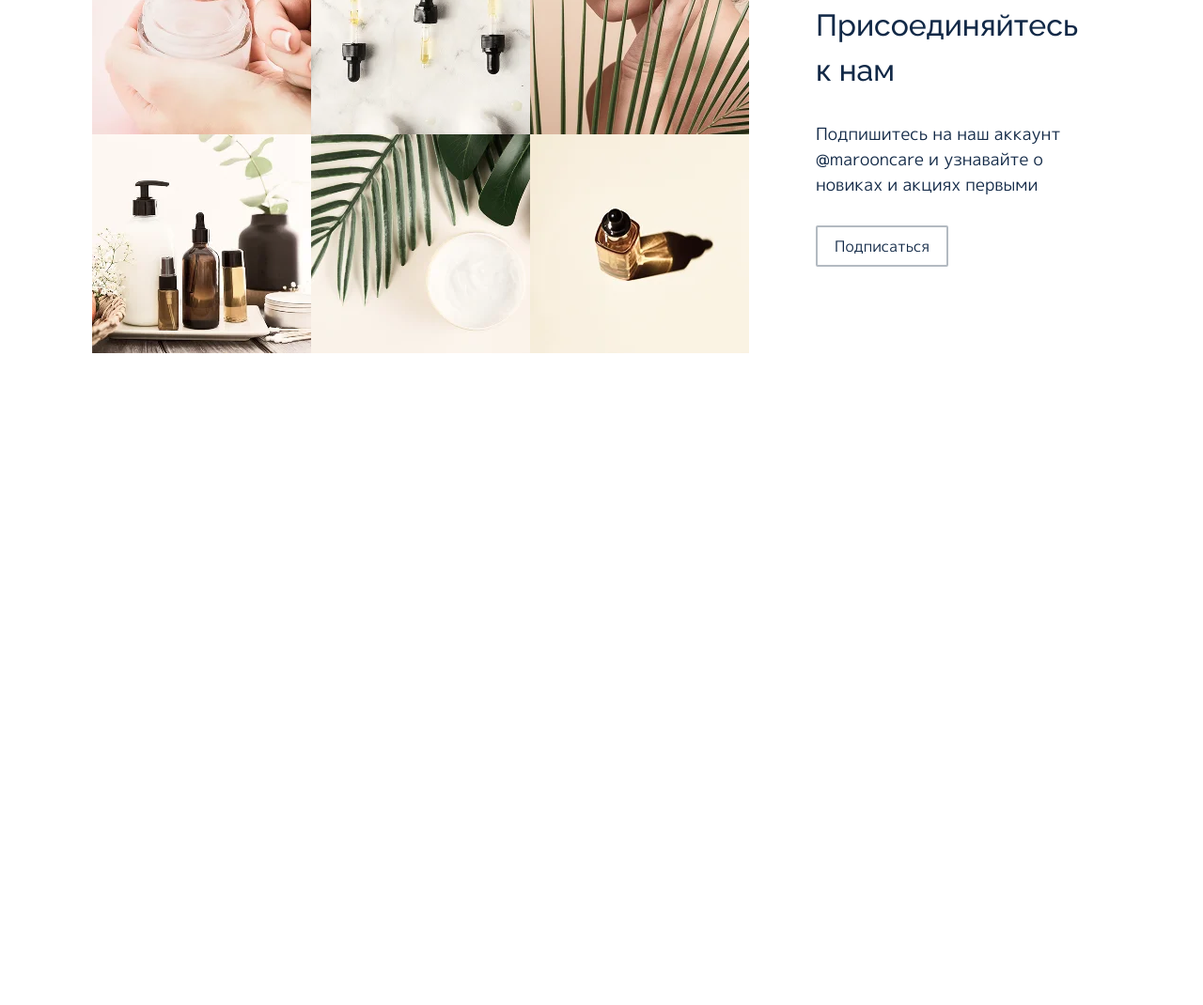
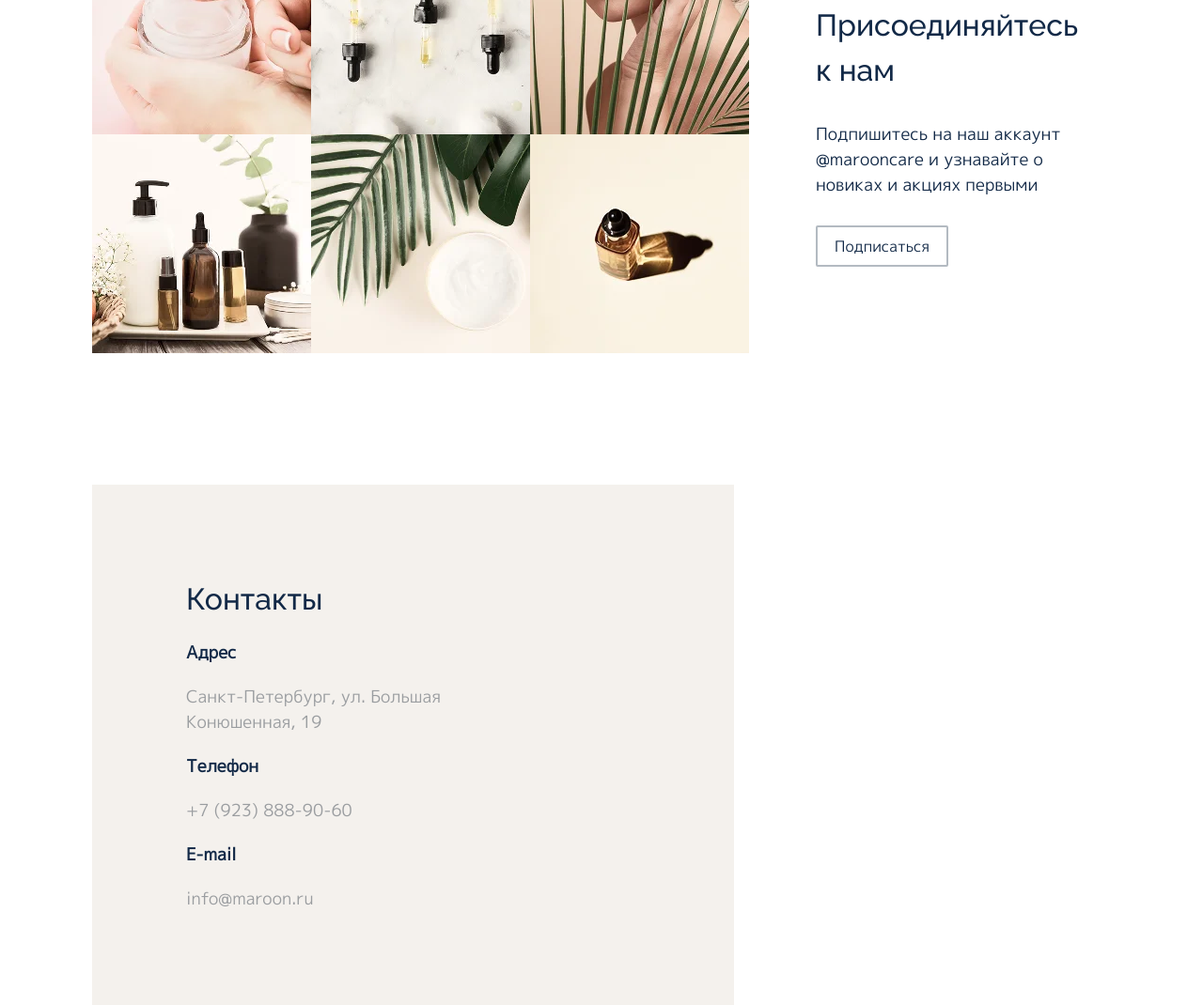
Before and after one commit to arhitecsh/maroon, a website: page index.html in a window 1280 px wide. Shown: the part 3477-4547 px from the top of the page at 94% size. Before the commit the page ends 3853 px from the top, so only its background shows below. Drawn offline with nearby package versions, Linux system fonts and the light colour scheme.

Commit message:
contacts commit

```diff
--- a/index.html
+++ b/index.html
@@ -207,14 +207,33 @@
                     <div class="call__desk">
                         <h2 class="call__title title">Присоединяйтесь к нам</h2>
                         <p class="call__text text">Подпишитесь на наш аккаунт @marooncare
-                        и узнавайте о новиках и акциях первыми</p>
+                            и узнавайте о новиках и акциях первыми</p>
                         <a href="#" class="btn">Подписаться</a>
                     </div>
                 </div>
             </div>
         </section>
         <section class="contacts">
-
+            <div class="container">
+                <div class="contacts__wrapper">
+                    <div class="contacts__desk">
+                        <h2 class="contacts__title title">Контакты</h2>
+                        <h3 class="contacts__text-title text">Адрес</h3>
+                        <p class="contacts__text text">Санкт-Петербург,
+                            ул. Большая Конюшенная, 19</p>
+                        <h3 class="contacts__text-title text">Телефон</h3>
+                        <p class="contacts__text text">+7 (923) 888-90-60</p>
+                        <h3 class="contacts__text-title text">E-mail</h3>
+                        <p class="contacts__text text">info@maroon.ru</p>
+                    </div>
+                    <div class="contacts__map">
+                        <iframe
+                            src="https://yandex.ru/map-widget/v1/?ll=37.566772%2C55.752329&mode=search&oid=103474119190&ol=biz&z=17.06"
+                            frameborder="0" allowfullscreen="true">
+                        </iframe>
+                    </div>
+                </div>
+            </div>
         </section>
     </main>
     <footer class="footer">
--- /dev/null
+++ b/styles/blocks/_contacts.scss
@@ -0,0 +1,50 @@
+@use "../variables";
+
+.contacts__wrapper {
+  display: flex;
+  align-items: center;
+  margin-top: 140px;
+  margin-bottom: 140px;
+  position: relative;
+}
+.contacts__desk {
+  flex-shrink: 0;
+  width: 683px;
+  padding: 100px;
+  background-color: variables.$color-back;
+  display: flex;
+  flex-direction: column;
+  align-items: flex-start;
+  gap: 20px;
+  line-height: 1.4;
+  position: relative;
+  z-index: 1;
+}
+.contacts__title {
+  margin: 0;
+  max-width: 350px;
+  color: variables.$color-primary;
+}
+
+.contacts__text-title {
+  font-weight: 700;
+  color: variables.$color-primary;
+}
+.contacts__text {
+  margin: 0;
+  max-width: 350px;
+  color: variables.$color-secondary;
+}
+.contacts__map {
+  position: absolute;
+  width: 670px;
+  height: 451px;
+  right: 300px;
+  z-index: 1;
+  iframe {
+    width: 100%;
+    height: 100%;
+    border: none;
+    display: block;
+  }
+}
--- a/styles/main.scss
+++ b/styles/main.scss
@@ -8,8 +8,9 @@
 @use "blocks/bestsellers";
 @use "blocks/banner";
 @use "blocks/offer";
-@use 'blocks/slogan';
-@use 'blocks/call';
+@use "blocks/slogan";
+@use "blocks/call";
+@use "blocks/contacts";
 @use "variables";
 
 *,
```
Also changed, not shown: styles/main.css, 1 other file.
